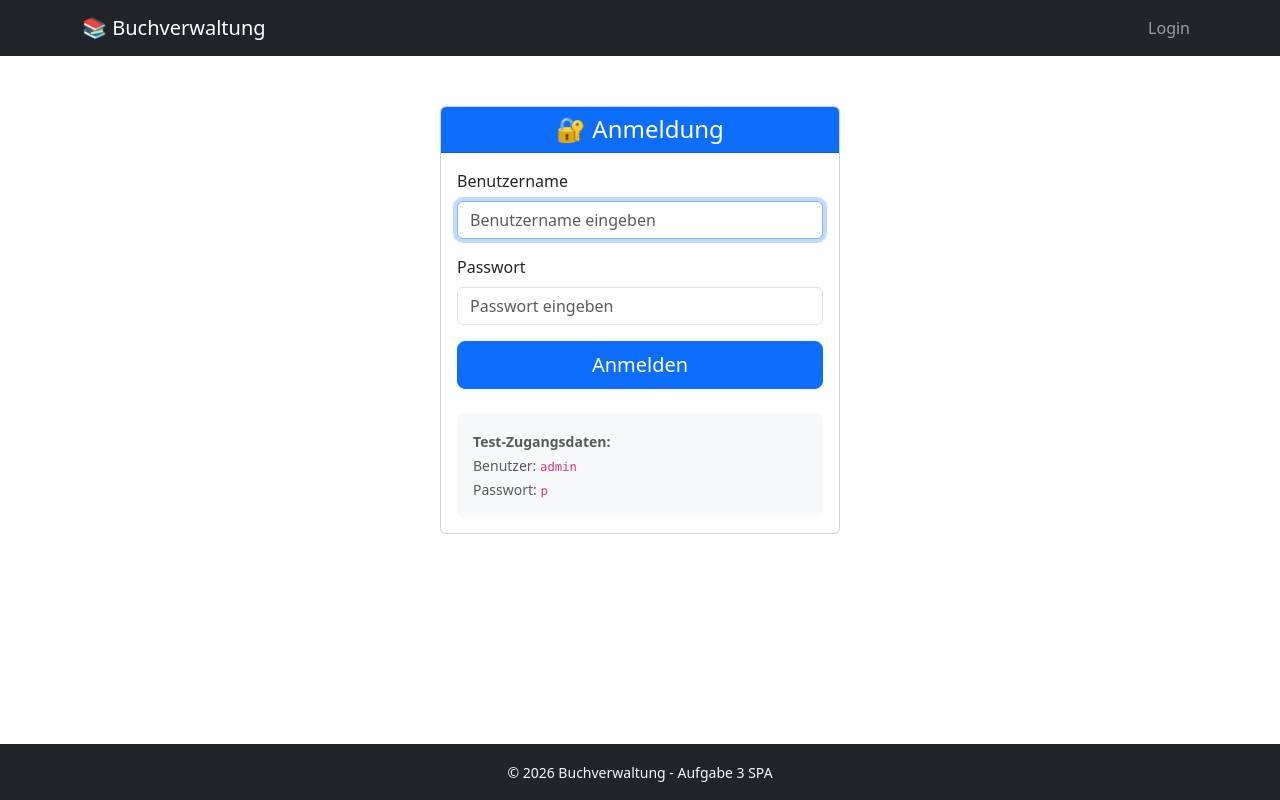
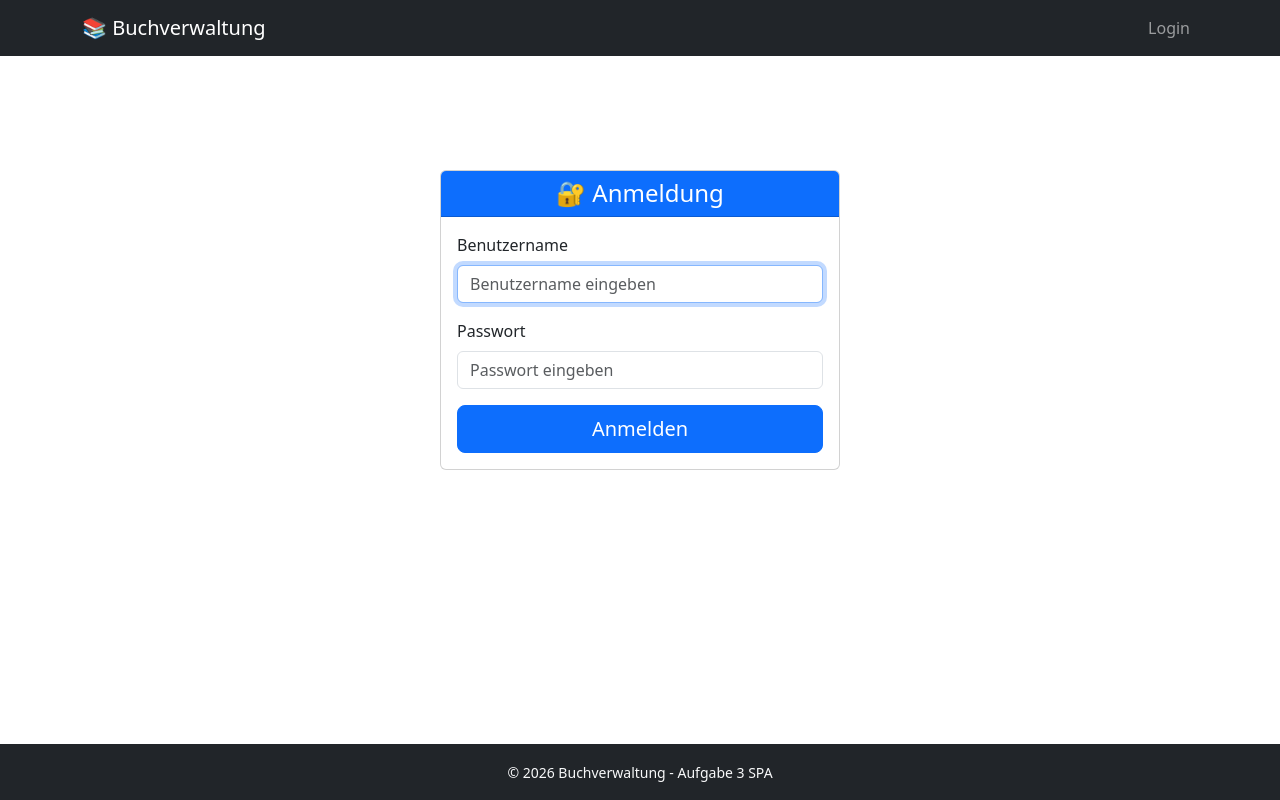
Before and after one commit to nickrusnak/SPA_React_Vite_Bootstrap_GraphQL, a React app in the folder frontend/: page /login in a window 1280 px wide. Built offline with nearby package versions, Linux system fonts and the light colour scheme; the HTML template or start-up script is replaced by a standard one.

Commit message:
fix: Testbenutzer-Hinweis von der Login-Seite entfernt

```diff
--- a/frontend/src/pages/LoginPage.tsx
+++ b/frontend/src/pages/LoginPage.tsx
@@ -146,16 +146,7 @@ export const LoginPage = () => {
             </div>
           </Form>
 
-          {/* Hinweis für Testbenutzer */}
-          <div className="mt-4 p-3 bg-light rounded">
-            <small className="text-muted">
-              <strong>Test-Zugangsdaten:</strong>
-              <br />
-              Benutzer: <code>admin</code>
-              <br />
-              Passwort: <code>p</code>
-            </small>
-          </div>
+
         </Card.Body>
       </Card>
     </div>
```
